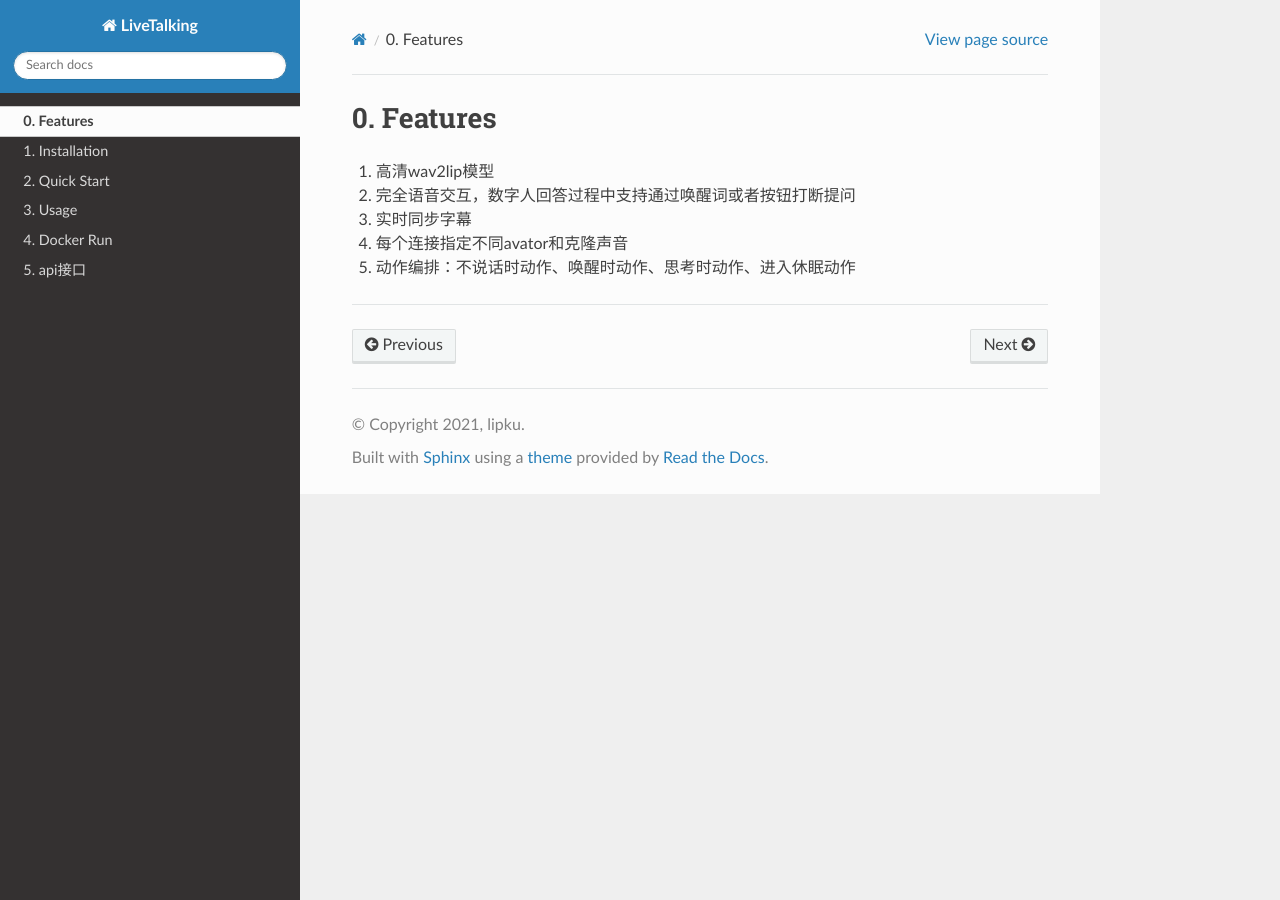
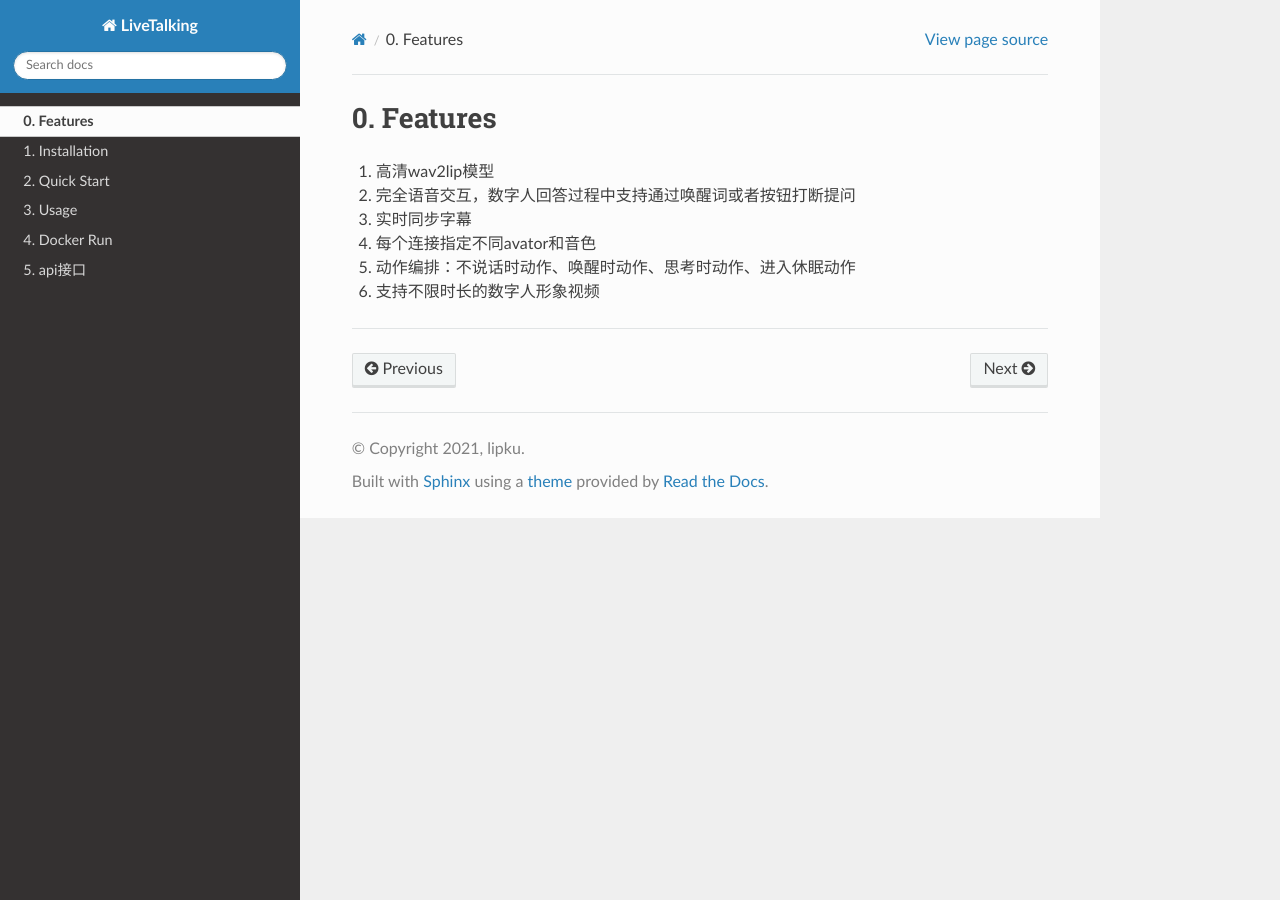
Before and after one commit to lipku/livetalking-doc, a Sphinx documentation site: the page built from docs/source/feature.md, in a window 1280 px wide. Built offline with Sphinx 7.4.7 and the Read the Docs theme 3.1.0, drawn with Linux system fonts in a browser that asks for light colours.

Commit message:
update doc

```diff
--- a/docs/source/feature.md
+++ b/docs/source/feature.md
@@ -3,7 +3,8 @@
 1. 高清wav2lip模型
 2. 完全语音交互，数字人回答过程中支持通过唤醒词或者按钮打断提问
 3. 实时同步字幕
-4. 每个连接指定不同avator和克隆声音
+4. 每个连接指定不同avator和音色
 5. 动作编排：不说话时动作、唤醒时动作、思考时动作、进入休眠动作
+6. 支持不限时长的数字人形象视频
 
 ---
```
